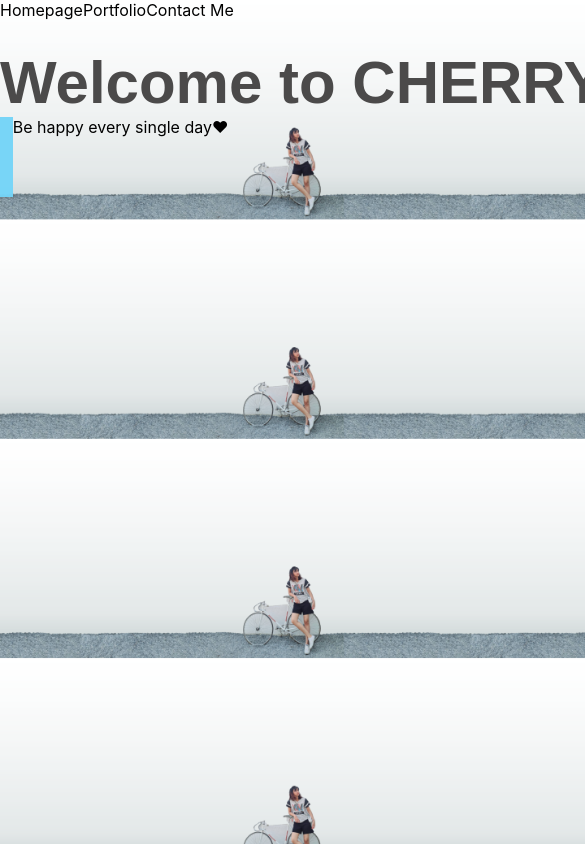
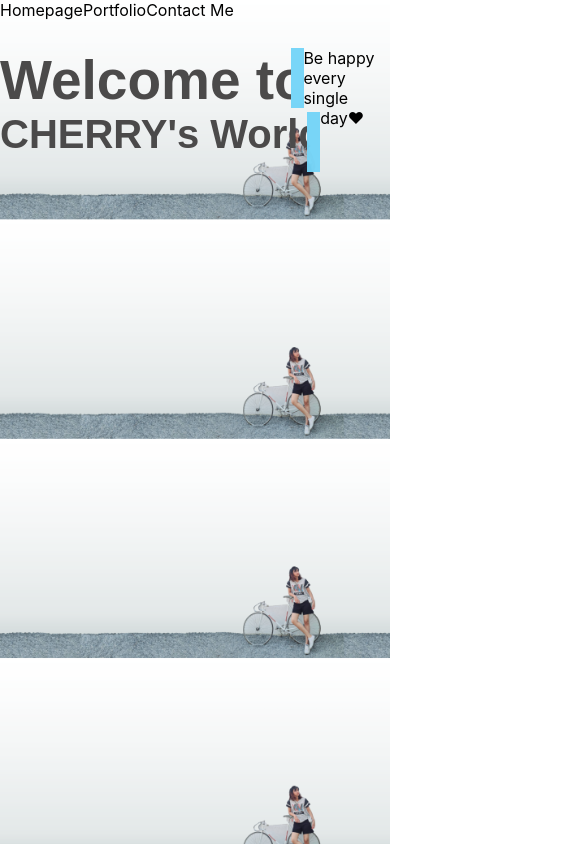
Before and after one commit to CrSherbet/me, a Next.js app: page /me/ in a window 390 px wide. Shown: the top 844 px of the page, 585 px wide, since content can reach past the window. Built offline with nearby package versions, Linux system fonts and the light colour scheme.

Commit message:
adjusted text typing for mobile

```diff
--- a/SharedComponents/Header.js
+++ b/SharedComponents/Header.js
@@ -4,19 +4,19 @@ export default function Header() {
   return (
     <header className="flex p-8">
       <div className="flex justify-end text-gray-500">
-        <ui className="w-28">
+        <ui className="flex justify-center w-28">
           <Link href="/" >
             Homepage
           </Link>
         </ui>
 
-        <ui className="w-28">
+        <ui className="flex justify-center w-28">
           <Link href="/portfolio" >
             Portfolio
           </Link>
         </ui>
 
-        <ui className="w-28">
+        <ui className="flex justify-center w-28">
           <Link href="/contact" className="mx-6">
             Contact Me
           </Link>
--- a/pages/_app.js
+++ b/pages/_app.js
@@ -1,4 +1,5 @@
 import '../styles/globals.css'
+import '../styles/text-typing.css'
 import 'tailwindcss/tailwind.css'
 import Header from "../SharedComponents/Header"
 
--- a/pages/index.js
+++ b/pages/index.js
@@ -3,19 +3,42 @@ import Image from "next/image"
 
 export default function Home() {
 	return (
-		<div className="flex flex-col align-center my-64">
-			<div className="flex justify-center">
-				<div id="typing">Welcome to
+		<div className="flex flex-col align-center">
+			<div id="desktop" className="flex justify-center mt-64">
+				<div id="typing">
+					Welcome to
 					<span className="text-red-600"> C</span>
 					<span className="text-red-400">H</span>
 					<span className="text-yellow-300">E</span>
 					<span className="text-green-400">R</span>
 					<span className="text-blue-300">R</span>
 					<span className="text-purple-400">Y</span>
-				's World.</div>
+					's World.
+				</div>
 				<div id="crow"></div>
 			</div>
-			<div className="flex justify-center font-mono text-gray-400">Be happy every single day<span className="text-red-400 px-2">♥</span></div>
+			<div id="mobile" className="flex flex-col justify-center mt-40 mb-4">
+				<div className="flex justify-center">
+					<div id="typing-mobile-1">Welcome to </div>
+					<div id="crow"></div>
+				</div>
+				<div className="flex justify-center">
+					<div id="typing-mobile-2">
+						<span className="text-red-600"> C</span>
+						<span className="text-red-400">H</span>
+						<span className="text-yellow-300">E</span>
+						<span className="text-green-400">R</span>
+						<span className="text-blue-300">R</span>
+						<span className="text-purple-400">Y</span>
+						's World.
+					</div>
+					<div id="crow"></div>
+				</div>
+			</div>
+
+
+
+			<div className="flex justify-center text-gray-400">Be happy every single day<span className="text-red-400 px-1">♥</span></div>
 		</div>
 	)
 }
--- a/styles/globals.css
+++ b/styles/globals.css
@@ -22,45 +22,3 @@ header {
   justify-content: flex-end;
   height: 3rem;
 }
-
-#typing {
-  color: rgb(75, 74, 74);
-  width: 0ch;
-  float: left;
-  font-family: sans-serif;
-  font-weight:bold;
-  font-size: 60px;
-  overflow: hidden;
-  white-space: nowrap;
-  animation: typing 5s steps(22) 1s infinite alternate;
-}
-
-#typing span{
-  /* color:rgb(240, 115, 184); */
-}
-
-#crow {
-  background: rgb(116, 213, 248);
-  float: left;
-  width: 0.8rem;
-  height: 80px;
-  font-family: consolas;
-  font-weight:bold;
-  animation: crow 0.5s linear 0s infinite;
-}
-@keyframes typing {
-  from {
-      width: 0ch;
-  }
-  to {
-      width: 27ch;
-  }
-}
-@keyframes crow {
-  from {
-      opacity: 0;
-  }
-  to {
-      opacity: 1;
-  }
-}
--- /dev/null
+++ b/styles/text-typing.css
@@ -0,0 +1,106 @@
+
+@media (max-width: 64rem) {
+    #desktop {
+        display: none;
+    }
+}
+
+@media (min-width: 64rem) {
+    #mobile {
+        display: none;
+    }
+}
+
+#typing {
+  color: rgb(75, 74, 74);
+  width: 0ch;
+  float: left;
+  font-family: sans-serif;
+  font-weight:bold;
+  font-size: 60px;
+  overflow: hidden;
+  white-space: nowrap;
+  animation: typing 5s steps(22) 1s infinite alternate;
+}
+
+#typing-mobile-1 {
+  color: rgb(75, 74, 74);
+  width: 0ch;
+  float: left;
+  font-family: sans-serif;
+  font-weight:bold;
+  font-size: 55px;
+  overflow: hidden;
+  white-space: nowrap;
+  animation: typing1 5s steps(22) 1s infinite alternate;
+}
+
+#typing-mobile-2 {
+  color: rgb(75, 74, 74);
+  width: 0ch;
+  float: left;
+  font-family: sans-serif;
+  font-weight:bold;
+  font-size: 40px;
+  overflow: hidden;
+  white-space: nowrap;
+  animation: typing2 5s steps(22) 1s infinite alternate;
+}
+
+#crow {
+  background: rgb(116, 213, 248);
+  float: left;
+  width: 0.8rem;
+  height: 80px;
+  font-family: consolas;
+  font-weight:bold;
+  animation: crow 0.5s linear 0s infinite;
+}
+
+@media (max-width: 64rem) {
+    #crow {
+        background: rgb(116, 213, 248);
+        float: left;
+        width: 0.8rem;
+        height: 60px;
+        font-family: consolas;
+        font-weight:bold;
+        animation: crow 0.5s linear 0s infinite;
+      }
+}
+
+@keyframes typing {
+    from {
+      width: 0ch;
+    }
+    to {
+      width: 27.5ch;
+    }
+}
+
+@keyframes typing1 {
+  from {
+    width: 0ch;
+  }
+  to {
+    width: 11ch;
+  }
+}
+
+@keyframes typing2 {
+  from {
+    width: 0ch;
+  }
+  to {
+    width: 16ch;
+  }
+}
+
+@keyframes crow {
+  from {
+    opacity: 0;
+  }
+  to {
+    opacity: 1;
+  }
+}
```
